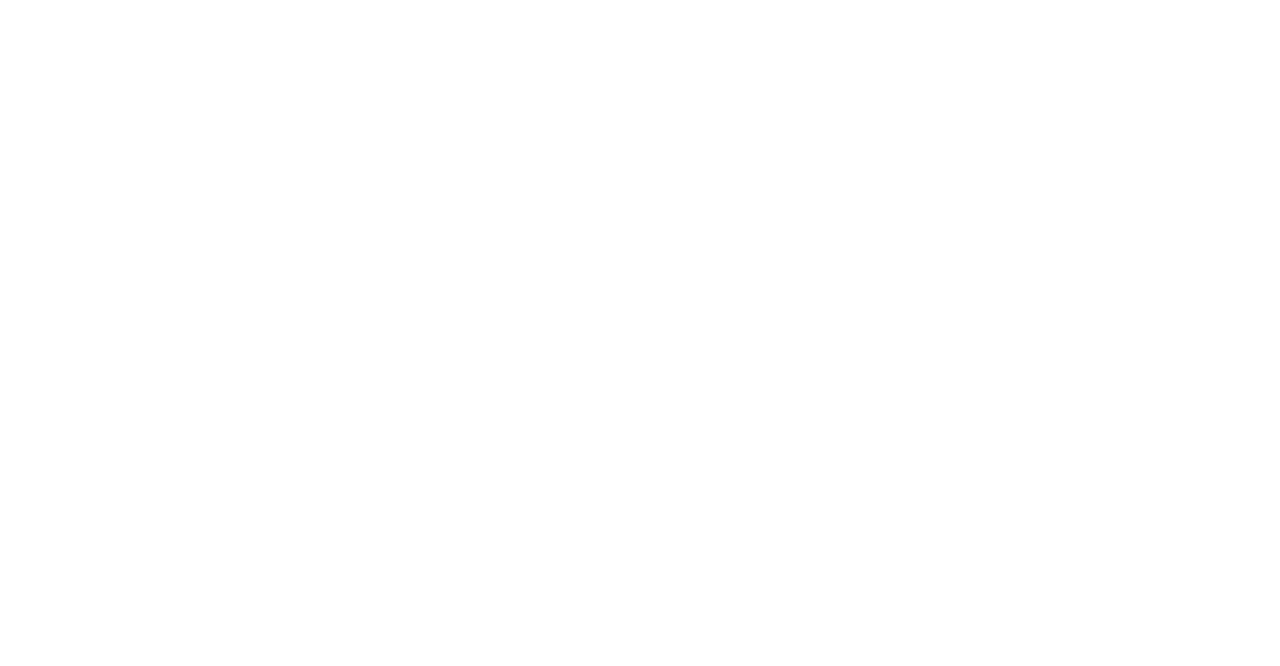
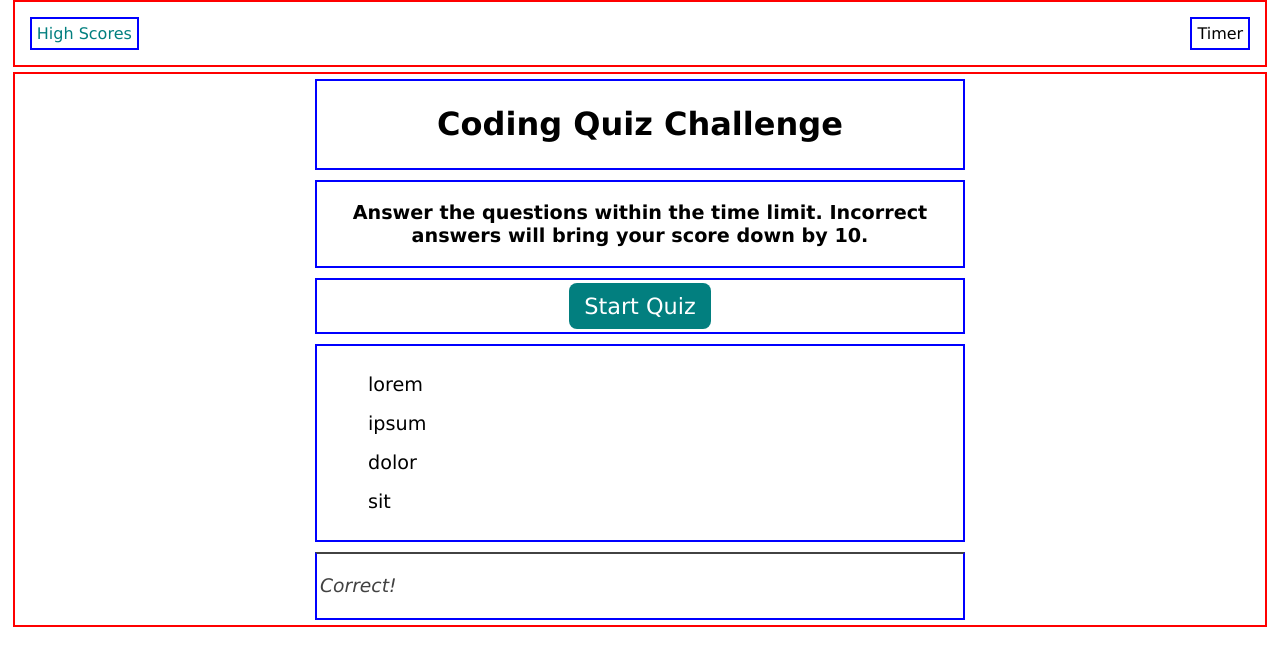
Before and after one commit to zelstart/coding-quiz, a plain HTML site: page index.html in a window 1280 px wide. Drawn offline with Linux system fonts and the light colour scheme.

Commit message:
got the html and css mostly set up

```diff
--- a/assets/css/style.css
+++ b/assets/css/style.css
@@ -0,0 +1,110 @@
+:root {
+    --bg: #fff;
+    --text: #000;
+    --text2: #424242;
+    --accent: #027f7f;
+    --button: #025f5f;
+}
+
+body {
+    background: var(--bg);
+    font-family: Verdana, Geneva, Tahoma, sans-serif;
+    align-content: center;
+    margin:auto;
+    max-width: 98vw;
+}
+
+.header {
+    border: 2px solid red;
+    display:flex;
+    justify-content: space-between;
+    margin-bottom: 5px;
+}
+
+header div {
+    margin: 15px;
+}
+
+#scores {
+    border: 2px solid blue;
+    padding: 5px;
+}
+
+#timer {
+    border: 2px solid blue;
+    padding: 5px;
+}
+
+h2 {
+font-size: 1.2em;
+}
+
+h3 {
+    font-style: italic;
+    font-weight: 200;
+}
+
+ul li {
+    list-style: none;
+    margin: 0px;
+}
+
+a {
+    text-decoration: none;
+    color: var(--accent);
+}
+
+
+.container {
+    border: 2px solid red;
+    display:flex;
+    flex-direction: column;
+}
+
+/* When the quiz starts, need to use js to convert the text align from center to left */
+.child1 {
+    border: 2px solid blue;
+    align-self: center;
+    width: 50vw;
+    padding: 3px;
+    margin: 5px 0px 5px 0px;
+    text-align: center;
+}
+
+.child2 {
+    border: 2px solid blue;
+    border-top: 2px solid var(--text2);
+    align-self: center;
+    width: 50vw;
+    padding: 3px;
+    margin: 5px 0px 5px 0px;
+    text-align: left;
+    color: var(--text2);
+}
+
+.multipleChoice {
+    display: block;
+    text-align: left;
+    font-size: 1.2em;
+    padding: 8px;
+}
+
+.multipleChoice:hover {
+    background: var(--button);
+    color: var(--bg);
+    border-radius: 8px;
+}
+
+.btn {
+    font-family: Verdana, Geneva, Tahoma, sans-serif;
+    background: var(--accent);
+    padding: 10px 15px 10px 15px;
+    border-radius: 8px;
+    border-style: none;
+    color: var(--bg);
+    font-size: 1.4em;;
+}
+
+.btn:hover {
+    background: var(--button);
+}
--- a/index.html
+++ b/index.html
@@ -1,5 +1,6 @@
 <!DOCTYPE html>
 <html lang="en">
+
 <head>
   <meta charset="UTF-8" />
   <meta name="viewport" content="width=device-width, initial-scale=1.0" />
@@ -10,11 +11,58 @@
 
 <body>
   <!-- Header -->
-<header> </header>
+  <header class=header>
+
+    <!-- View High Scores -->
+    <div id="scores">
+      <a href="highscores.html">High Scores</a>
+    </div>
+
+    <!-- Timer -->
+    <div id="timer">
+      Timer
+    </div>
+
+  </header>
 
   <!-- Main Content -->
 
+  <div class="container">
 
+    <!-- Title -->
+    <!-- Will be removed from the DOM when clicked -->
+    <div class="child1">
+      <h1>Coding Quiz Challenge</h1>
+    </div>
+
+    <!-- Instructions -->
+    <div class="child1">
+      <h2>Answer the questions within the time limit. Incorrect answers will bring your score down by 10.</h2>
+    </div>
+
+    <!-- Start Button -->
+    <!-- Will be removed from the DOM when clicked -->
+    <div class="child1">
+      <button class="btn" id="start">Start Quiz</button>
+    </div>
+
+    <!-- Multiple Choice -->
+    <div class="child1">
+      <ul>
+        <li class="multipleChoice">lorem</li>
+        <li class="multipleChoice">ipsum</li>
+        <li class="multipleChoice">dolor</li>
+        <li class="multipleChoice">sit</li>
+      </ul>
+    </div>
+
+    <!-- Correct/Incorrect -->
+    <!-- Will appear when a guess has been made, contents of h3 tag will change depending on if the question was answered correctly -->
+    <div class="child2">
+      <h3 id="result">Correct!</h3>
+    </div>
+
+  </div>
   <!-- Footer -->
   <footer> </footer>
 
```
Also changed, not shown: highscores.html (added). Lines whose indentation alone changed are shown as unchanged.
